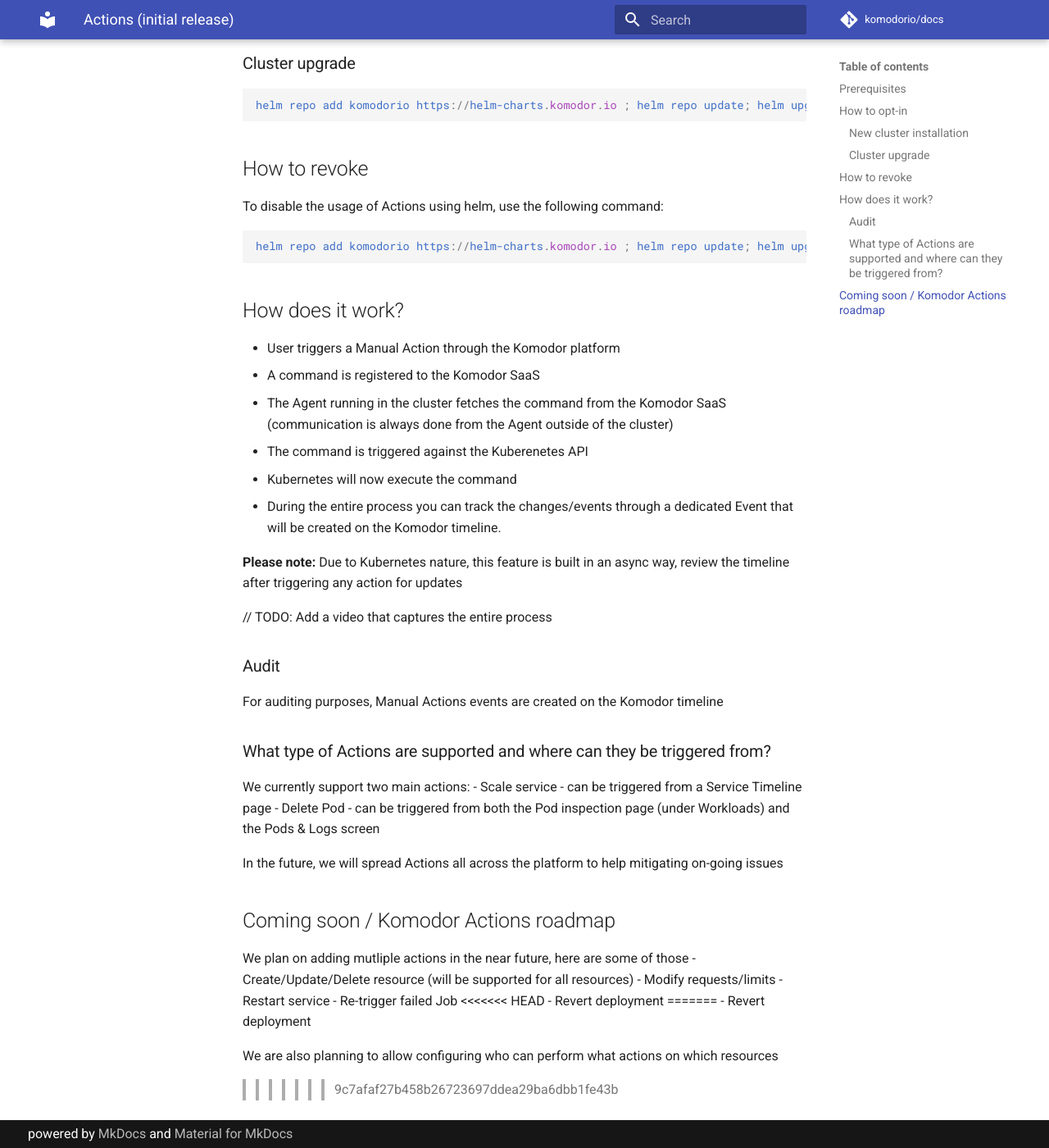
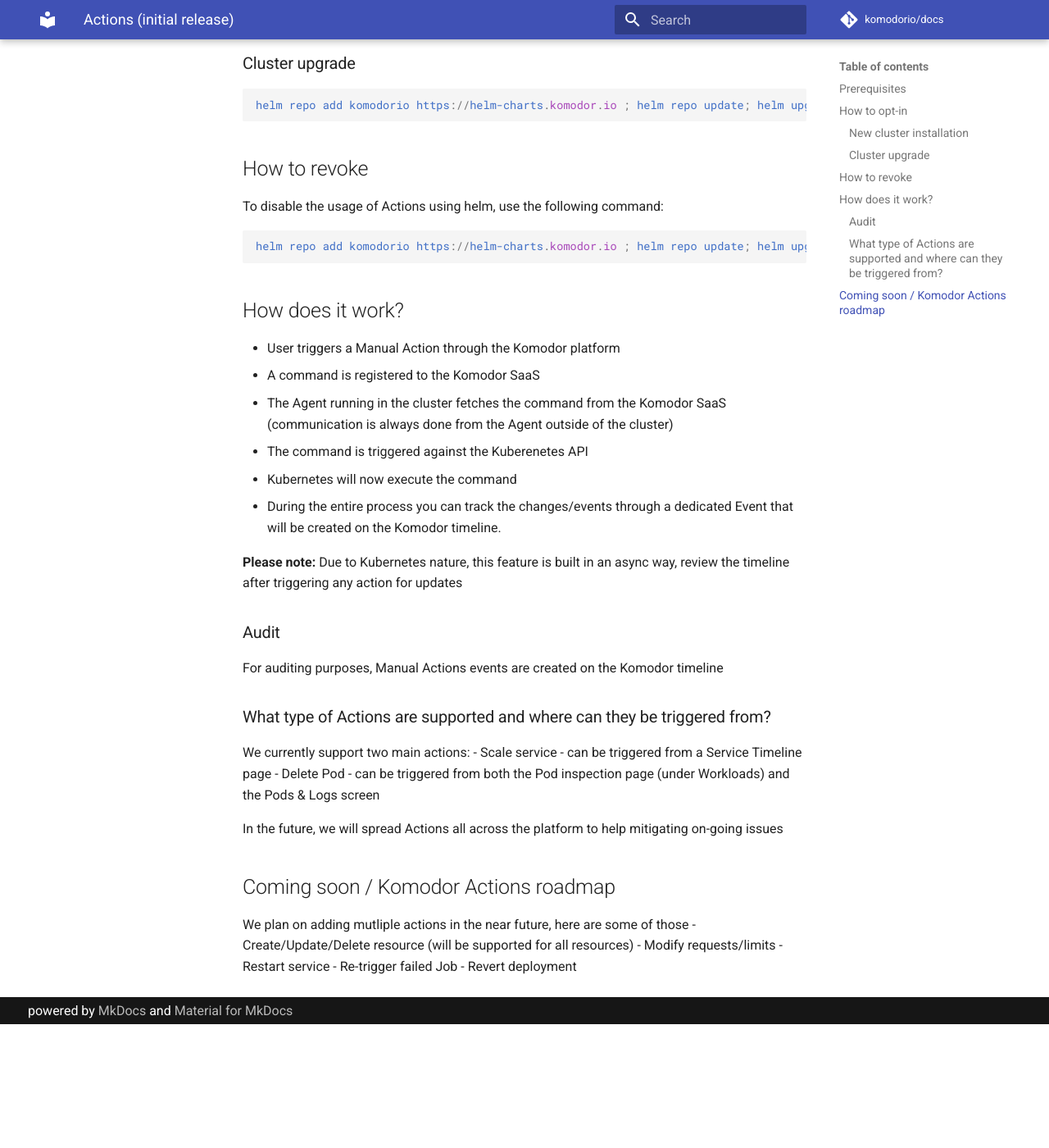
Before and after one commit to komodorio/docs, an MkDocs documentation site: the page built from docs/Learn/Actions.md, in a window 1280 px wide and 1400 px high, scrolled down 1373 px. Shown: the whole window at 82% size. Built offline with MkDocs 1.6.1 and Material for MkDocs 9.7.7, drawn with Linux system fonts in a browser that asks for light colours; comment, search, counter and statistics services are not loaded; after the commit the page ends 2622 px from its top, so only the background shows below that.

Commit message:
Actions update (#91)
* updating actions page

* fixes

* actions update

* fix

Co-authored-by: Amit Baroz <amitbaroz@Amits-MacBook-Pro.local>

```diff
--- a/docs/Learn/Actions.md
+++ b/docs/Learn/Actions.md
@@ -51,8 +51,6 @@
 
 **Please note:** Due to Kubernetes nature, this feature is built in an async way, review the timeline after triggering any action for updates
 
-// TODO: Add a video that captures the entire process
-
 ### Audit
 For auditing purposes, Manual Actions events are created on the Komodor timeline
 
@@ -69,10 +67,4 @@
 - Modify requests/limits
 - Restart service
 - Re-trigger failed Job
-<<<<<<< HEAD
 - Revert deployment
-=======
-- Revert deployment
-
-We are also planning to allow configuring who can perform what actions on which resources
->>>>>>> 9c7afaf27b458b26723697ddea29ba6dbb1fe43b
```
